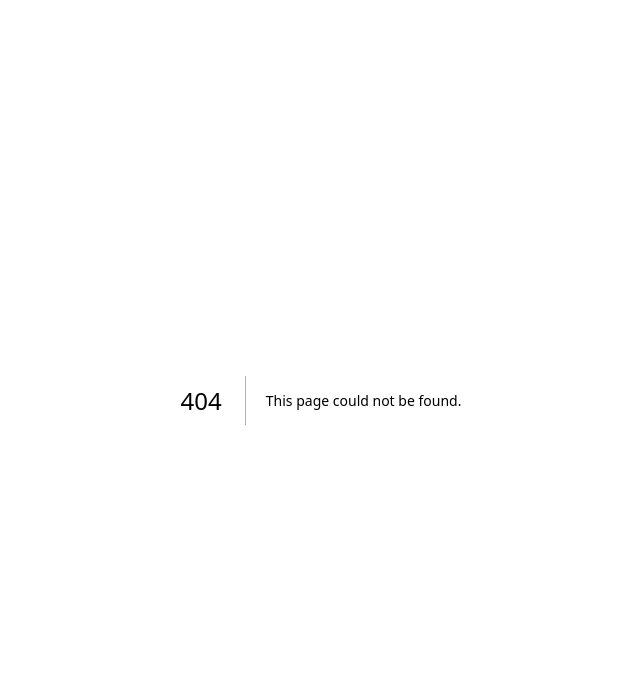
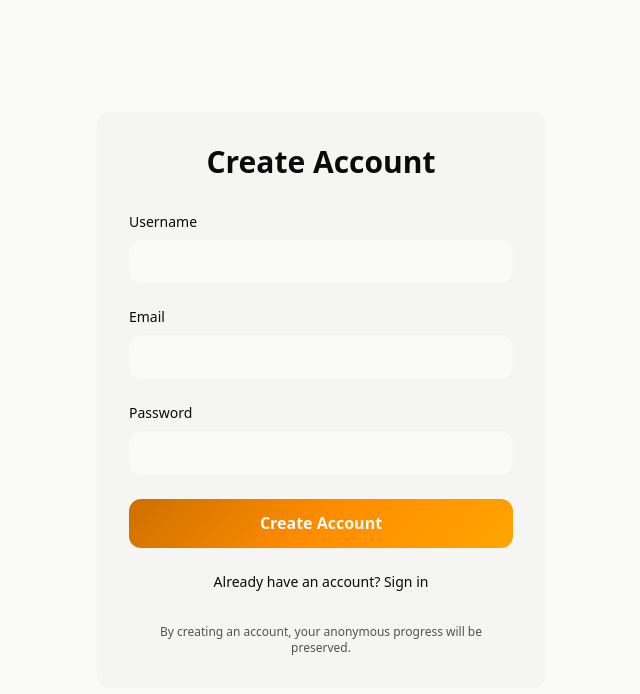
Before and after one commit to pveloso01/PopcornGuess, a Next.js app in the folder frontend/: page /auth/register in a window 1280 px wide. Before the commit this address had no page. Shown: the top 694 px of the page, without its empty margins (319-959 px from the left). Built offline with nearby package versions, Linux system fonts and the light colour scheme.

Commit message:
feat: Add auth system foundation (features 11-16)

```diff
--- /dev/null
+++ b/frontend/app/auth/login/page.tsx
@@ -0,0 +1,71 @@
+'use client';
+
+/**
+ * Feature 11: User Authentication System
+ * Login Page
+ */
+
+import { useState } from 'react';
+import Link from 'next/link';
+
+export default function LoginPage() {
+  const [email, setEmail] = useState('');
+  const [password, setPassword] = useState('');
+
+  const handleSubmit = async (e: React.FormEvent) => {
+    e.preventDefault();
+    // TODO: Implement login logic
+    console.log('Login attempt:', email);
+  };
+
+  return (
+    <div className="min-h-screen flex items-center justify-center px-4">
+      <div className="max-w-md w-full bg-[var(--background-secondary)] rounded-lg p-8">
+        <h1 className="text-3xl font-bold text-center mb-8">Sign In</h1>
+
+        <form onSubmit={handleSubmit} className="space-y-6">
+          <div>
+            <label htmlFor="email" className="block text-sm font-medium mb-2">
+              Email
+            </label>
+            <input
+              id="email"
+              type="email"
+              value={email}
+              onChange={(e) => setEmail(e.target.value)}
+              className="w-full px-4 py-2 rounded-lg bg-[var(--background)] border border-[var(--background)] focus:border-[var(--accent-primary)] outline-none"
+              required
+            />
+          </div>
+
+          <div>
+            <label htmlFor="password" className="block text-sm font-medium mb-2">
+              Password
+            </label>
+            <input
+              id="password"
+              type="password"
+              value={password}
+              onChange={(e) => setPassword(e.target.value)}
+              className="w-full px-4 py-2 rounded-lg bg-[var(--background)] border border-[var(--background)] focus:border-[var(--accent-primary)] outline-none"
+              required
+            />
+          </div>
+
+          <button
+            type="submit"
+            className="w-full py-3 px-6 bg-gradient-amber text-[var(--background)] font-bold rounded-lg hover:opacity-90 transition-opacity"
+          >
+            Sign In
+          </button>
+        </form>
+
+        <div className="mt-6 text-center text-sm">
+          <Link href="/auth/register" className="text-[var(--accent-primary)] hover:underline">
+            Don&apos;t have an account? Sign up
+          </Link>
+        </div>
+      </div>
+    </div>
+  );
+}
--- /dev/null
+++ b/frontend/app/auth/register/page.tsx
@@ -0,0 +1,91 @@
+'use client';
+
+/**
+ * Feature 11: User Authentication System
+ * Registration Page
+ */
+
+import { useState } from 'react';
+import Link from 'next/link';
+
+export default function RegisterPage() {
+  const [username, setUsername] = useState('');
+  const [email, setEmail] = useState('');
+  const [password, setPassword] = useState('');
+
+  const handleSubmit = async (e: React.FormEvent) => {
+    e.preventDefault();
+    // TODO: Implement registration logic
+    console.log('Register attempt:', username, email);
+  };
+
+  return (
+    <div className="min-h-screen flex items-center justify-center px-4">
+      <div className="max-w-md w-full bg-[var(--background-secondary)] rounded-lg p-8">
+        <h1 className="text-3xl font-bold text-center mb-8">Create Account</h1>
+
+        <form onSubmit={handleSubmit} className="space-y-6">
+          <div>
+            <label htmlFor="username" className="block text-sm font-medium mb-2">
+              Username
+            </label>
+            <input
+              id="username"
+              type="text"
+              value={username}
+              onChange={(e) => setUsername(e.target.value)}
+              className="w-full px-4 py-2 rounded-lg bg-[var(--background)] border border-[var(--background)] focus:border-[var(--accent-primary)] outline-none"
+              required
+            />
+          </div>
+
+          <div>
+            <label htmlFor="email" className="block text-sm font-medium mb-2">
+              Email
+            </label>
+            <input
+              id="email"
+              type="email"
+              value={email}
+              onChange={(e) => setEmail(e.target.value)}
+              className="w-full px-4 py-2 rounded-lg bg-[var(--background)] border border-[var(--background)] focus:border-[var(--accent-primary)] outline-none"
+              required
+            />
+          </div>
+
+          <div>
+            <label htmlFor="password" className="block text-sm font-medium mb-2">
+              Password
+            </label>
+            <input
+              id="password"
+              type="password"
+              value={password}
+              onChange={(e) => setPassword(e.target.value)}
+              className="w-full px-4 py-2 rounded-lg bg-[var(--background)] border border-[var(--background)] focus:border-[var(--accent-primary)] outline-none"
+              required
+              minLength={8}
+            />
+          </div>
+
+          <button
+            type="submit"
+            className="w-full py-3 px-6 bg-gradient-amber text-[var(--background)] font-bold rounded-lg hover:opacity-90 transition-opacity"
+          >
+            Create Account
+          </button>
+        </form>
+
+        <div className="mt-6 text-center text-sm">
+          <Link href="/auth/login" className="text-[var(--accent-primary)] hover:underline">
+            Already have an account? Sign in
+          </Link>
+        </div>
+
+        <div className="mt-8 text-xs text-center text-[var(--text-secondary)]">
+          By creating an account, your anonymous progress will be preserved.
+        </div>
+      </div>
+    </div>
+  );
+}
--- /dev/null
+++ b/frontend/app/friends/page.tsx
@@ -0,0 +1,32 @@
+'use client';
+
+/**
+ * Feature 15: Friend System
+ * Friends Page
+ */
+
+export default function FriendsPage() {
+  // TODO: Implement friend system
+
+  return (
+    <div className="min-h-screen py-12 px-4">
+      <div className="max-w-4xl mx-auto">
+        <h1 className="text-4xl font-bold text-gradient-gold mb-8">Friends</h1>
+
+        <div className="bg-[var(--background-secondary)] rounded-lg p-12 text-center">
+          <div className="text-6xl mb-4">👥</div>
+          <h2 className="text-2xl font-bold mb-4">Friend System Coming Soon</h2>
+          <p className="text-[var(--text-secondary)] mb-6">
+            Create an account to add friends and challenge them to quizzes!
+          </p>
+          <a
+            href="/auth/register"
+            className="inline-block px-6 py-3 bg-gradient-amber text-[var(--background)] font-bold rounded-lg hover:opacity-90 transition-opacity"
+          >
+            Create Account
+          </a>
+        </div>
+      </div>
+    </div>
+  );
+}
--- /dev/null
+++ b/frontend/app/profile/page.tsx
@@ -0,0 +1,35 @@
+'use client';
+
+/**
+ * Feature 14: User Profile System
+ * User Profile Page
+ */
+
+export default function ProfilePage() {
+  // TODO: Implement full profile functionality
+
+  return (
+    <div className="min-h-screen py-12 px-4">
+      <div className="max-w-2xl mx-auto">
+        <h1 className="text-4xl font-bold text-gradient-gold mb-8">Your Profile</h1>
+
+        <div className="bg-[var(--background-secondary)] rounded-lg p-8 mb-6">
+          <div className="text-center mb-6">
+            <div className="w-24 h-24 bg-gradient-amber rounded-full mx-auto mb-4 flex items-center justify-center text-4xl">
+              👤
+            </div>
+            <h2 className="text-2xl font-bold">Anonymous Player</h2>
+            <p className="text-[var(--text-secondary)]">Sign in to customize your profile</p>
+          </div>
+        </div>
+
+        <div className="bg-[var(--background-secondary)] rounded-lg p-6">
+          <h3 className="text-xl font-bold mb-4">Account Settings</h3>
+          <p className="text-[var(--text-secondary)]">
+            Create an account to save your progress across devices and customize your profile.
+          </p>
+        </div>
+      </div>
+    </div>
+  );
+}
--- /dev/null
+++ b/frontend/contexts/AuthContext.tsx
@@ -0,0 +1,71 @@
+'use client';
+
+/**
+ * Feature 11: User Authentication System
+ * Authentication Context Provider
+ */
+
+import React, { createContext, useContext, useState, useEffect } from 'react';
+
+interface User {
+  id: number;
+  username: string;
+  email: string;
+}
+
+interface AuthContextType {
+  user: User | null;
+  isLoading: boolean;
+  login: (email: string, password: string) => Promise<void>;
+  logout: () => Promise<void>;
+  register: (username: string, email: string, password: string) => Promise<void>;
+}
+
+const AuthContext = createContext<AuthContextType | undefined>(undefined);
+
+export function AuthProvider({ children }: { children: React.ReactNode }) {
+  const [user, setUser] = useState<User | null>(null);
+  const [isLoading, setIsLoading] = useState(true);
+
+  useEffect(() => {
+    // Check for existing session
+    const checkAuth = async () => {
+      try {
+        // TODO: Implement actual auth check
+        setIsLoading(false);
+      } catch (error) {
+        setIsLoading(false);
+      }
+    };
+    checkAuth();
+  }, []);
+
+  const login = async (email: string, password: string) => {
+    // TODO: Implement login
+    console.log('Login:', email, password);
+  };
+
+  const logout = async () => {
+    // TODO: Implement logout
+    setUser(null);
+  };
+
+  const register = async (username: string, email: string, password: string) => {
+    // TODO: Implement registration
+    console.log('Register:', username, email, password);
+  };
+
+  return (
+    <AuthContext.Provider value={{ user, isLoading, login, logout, register }}>
+      {children}
+    </AuthContext.Provider>
+  );
+}
+
+export function useAuth() {
+  const context = useContext(AuthContext);
+  if (context === undefined) {
+    throw new Error('useAuth must be used within an AuthProvider');
+  }
+  return context;
+}
```
